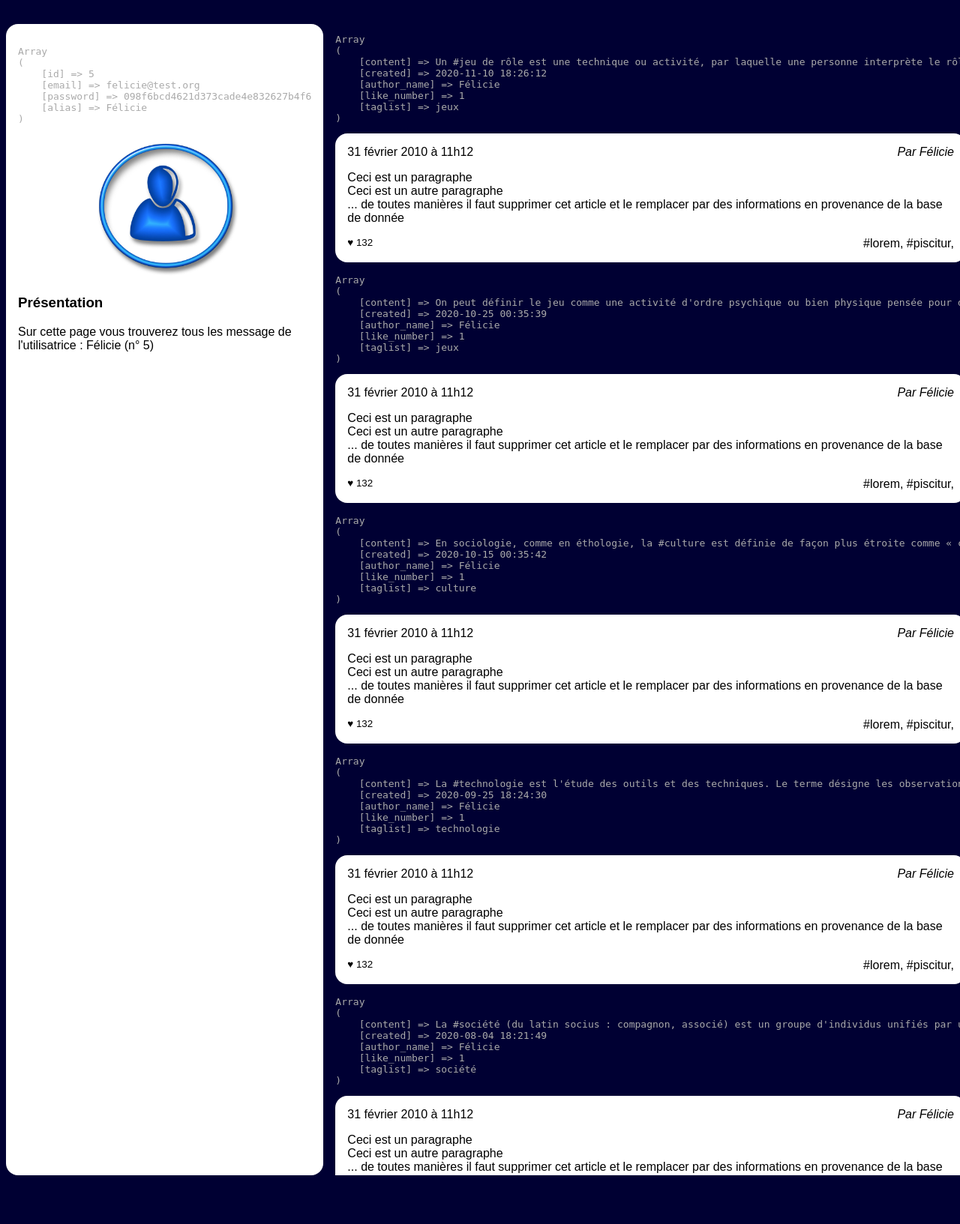
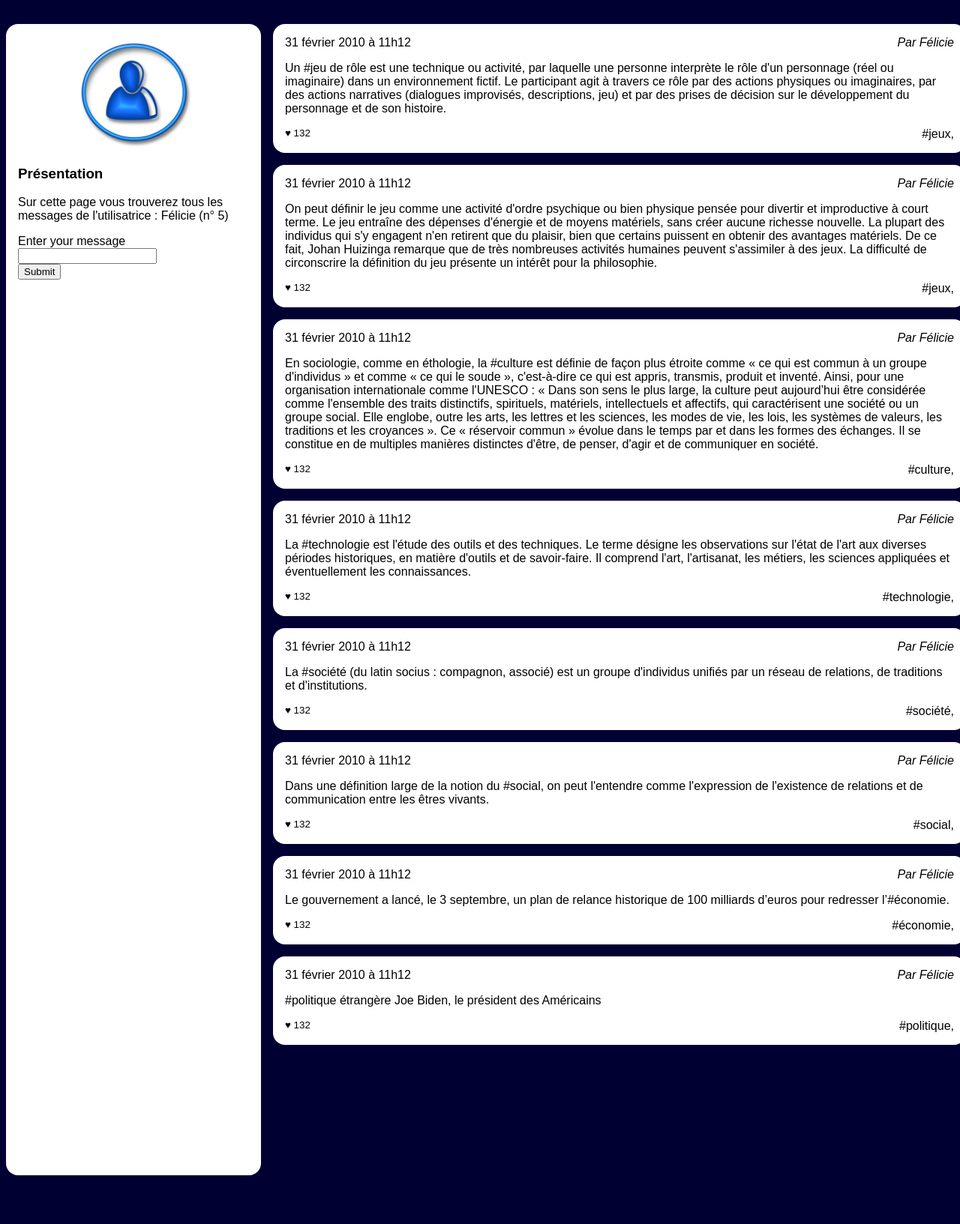
Before and after one commit to boris-valero/Projet-Reseau-Social, a PHP site: page /wall.php?user_id=5 in a window 1280 px wide. Shown: the part 90-1723 px from the top of the page at 75% size. Run offline with PHP 8.4, Linux system fonts and the light colour scheme; data comes from the database, SQL or seed files in the repository.

Commit message:
adding form to the wall.php file

```diff
--- a/wall.php
+++ b/wall.php
@@ -51,15 +51,19 @@
                 $laQuestionEnSql = "SELECT * FROM users WHERE id= '$userId' ";
                 $lesInformations = $mysqli->query($laQuestionEnSql);
                 $user = $lesInformations->fetch_assoc();
-                //@todo: afficher le résultat de la ligne ci dessous, remplacer XXX par l'alias et effacer la ligne ci-dessous
-                echo "<pre>" . print_r($user, 1) . "</pre>";
+                //echo "<pre>" . print_r($user, 1) . "</pre>";
                 ?>
                 <img src="user.jpg" alt="Portrait de l'utilisatrice"/>
                 <section>
                     <h3>Présentation</h3>
-                    <p>Sur cette page vous trouverez tous les message de l'utilisatrice : <?php echo $user ["alias"]; ?>
+                    <p>Sur cette page vous trouverez tous les messages de l'utilisatrice : <?php echo $user["alias"]; ?>
                         (n° <?php echo $userId ?>)
                     </p>
+                     <form action="user.php" method="post">
+                        <label for name="message">Enter your message</label>
+                        <input type="text" name="message" />
+                    </form>
+                    <button>Submit</button>
                 </section>
             </aside>
             <main>
@@ -84,36 +88,28 @@
                 {
                     echo("Échec de la requete : " . $mysqli->error);
                 }
-
                 /**
                  * Etape 4: @todo Parcourir les messsages et remplir correctement le HTML avec les bonnes valeurs php
                  */
                 while ($post = $lesInformations->fetch_assoc())
                 {
+                    //echo "<pre>" . print_r($post, 1) . "</pre>";
+                ?>
 
-                    echo "<pre>" . print_r($post, 1) . "</pre>";
-                    ?>
                     <article>
                         <h3>
                             <time datetime='2020-02-01 11:12:13' >31 février 2010 à 11h12</time>
                         </h3>
                         <address>Par <?php echo $post["author_name"]; ?></address>
                         <div>
-                            <p>Ceci est un paragraphe</p>
-                            <p>Ceci est un autre paragraphe</p>
-                            <p>... de toutes manières il faut supprimer cet
-                                article et le remplacer par des informations en
-                                provenance de la base de donnée</p>
+                            <p><?php echo $post["content"]; ?></p>
                         </div>
                         <footer>
                             <small>♥ 132</small>
-                            <a href="">#lorem</a>,
-                            <a href="">#piscitur</a>,
+                            <a href="">#<?php echo $post ["taglist"]; ?></a>,
                         </footer>
                     </article>
                 <?php } ?>
-
-
             </main>
         </div>
     </body>
```
